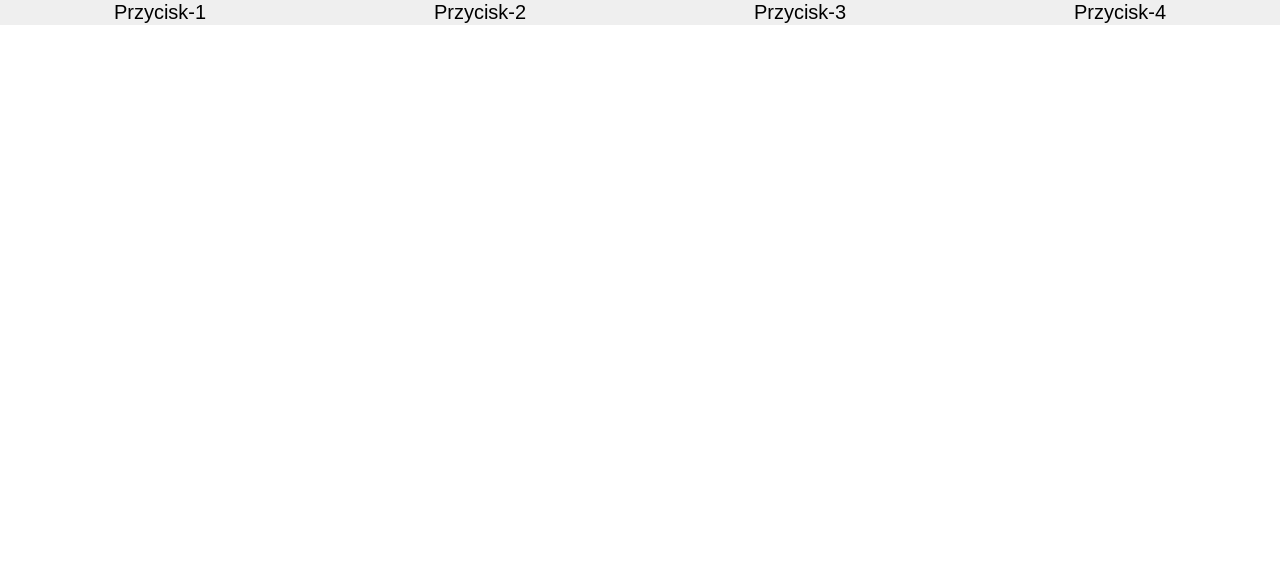
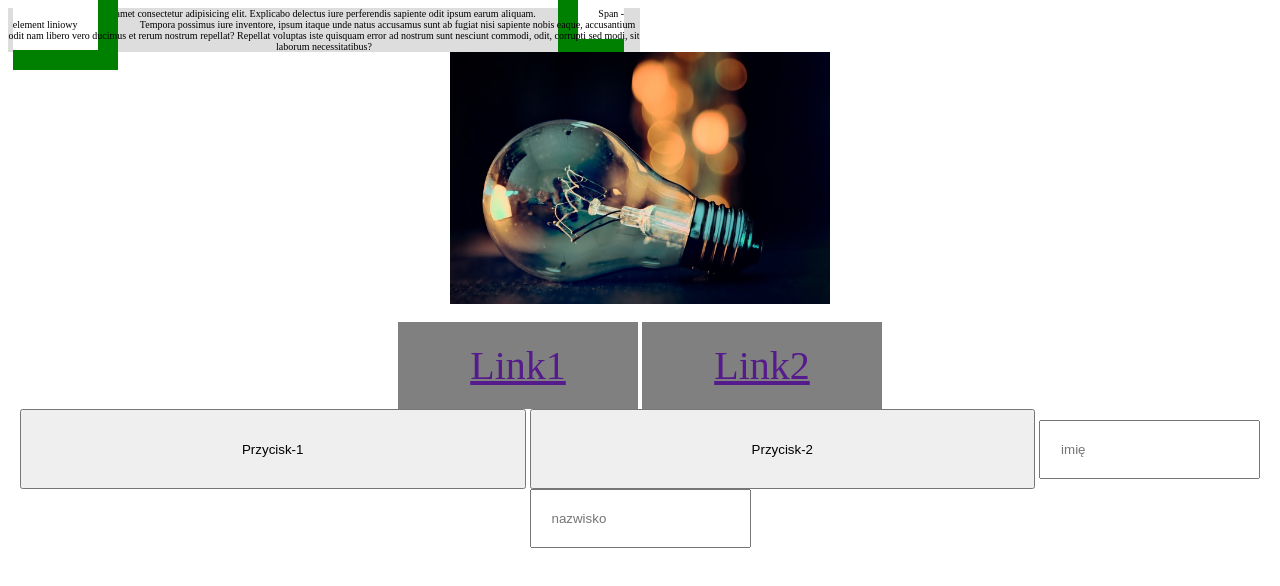
Before and after one commit to ChrisKrausDev/Kurs-WebDev-zaawansowany, a plain HTML site: page day 2/display/index.html in a window 1280 px wide. Drawn offline with Linux system fonts and the light colour scheme.

Commit message:
day_2 video_16

```diff
--- a/day 2/display/index.html
+++ b/day 2/display/index.html
@@ -7,31 +7,105 @@
     <meta http-equiv="X-UA-Compatible" content="ie=edge">
     <title>Document</title>
     <style>
-        * {
-            margin: 0;
-            border: 0;
+
+        body {
+            text-align: center;
+            /* tu następuje wyśrodkowanie elementów */
+        }
+        div {
+            font-size: 10px;
+            width: 50%;
+            /* height: 800px; */
+            background-color: #ddd;
         }
 
+        span{
+            background-color: #fff;
 
+            margin: 20px;
+            padding: 20px;
+            border: 20px solid green;
+            /* możliwość ustawienia paddingu (gdlr) i marginesu (lr) */
 
-        nav {
-            font-size: 0;
+            width: 1300px;
+            width: 300px;
+            /* dla el liniowego span obie powyższe właściwości są ustawionone domyslnie na auto! nie ma możliwości tego zmienić */
+        }
+
+        img{
+            display: block;
+            /* wyświetlany jest już jako element blokowy, reszta elementów wchodzi od prawej strony w tej samej linii
+
+            dodatkowo, nie działa wyśrodkowanie dziedziczone po rodzicu! (body) nalezy wtedy nadać margin: 0 auto;*/
+
+            margin: 0 auto;
+
+            width: 30%;
+            /* height: 200px; */
+            /* tyle zadeklarowane przestrzeni dla obrazka! zmienia jego proporcje! Jeśli ustawimy tylko width albo tylko height zostaną zachowane proporcje */
+
+            text-align: center;
+            /* nie ma jak wyśrodkować, wyśrodkowanie należy dokonać na rodziacach! patrzy body{} */
+        }
+
+        a {
+            /* display: block; */
+            /* blokowość wymusza na elemencie nową linię!  */
+
+            display: inline-block;
+            /* ma domyślnie tyle ile potrzebuje i pojawiają się obok siebie, oraz można okreslac width i height */
+
+            /* float: left; */
+            /* mała uwaga, tu stają się blokowo, i ma taki rozmiar jak potrzebuje */
+
+            padding: 20px;
+            width: 200px;
+            background-color: grey;
+            font-size: 40px;
         }
 
         button {
-            font-size: 20px;
-            width: 25%;
+            display: inline-block;
+            /* domyślnie dla button, można ustalić widht i height */
+
+            /* display: block; */
+            /* pojawiają się pod sobą, wymusza zmianę linii */
+
+            width: 40%;
+            height: 10vh;
+        }
+
+        input {
+            display: inline-block;
+            /* są rówineż inline block */
+
+            /* width: 400px; */
+            padding: 20px;
+        }
+
+        input:focus {
+            border: 6px solid red;
+            font-size: 40px;
         }
     </style>
 </head>
 
 <body>
-    <nav>
-        <button>Przycisk-1</button>
-        <button>Przycisk-2</button>
-        <button>Przycisk-3</button>
-        <button>Przycisk-4</button>
-    </nav>
+    <div>
+        Lorem ipsum dolor sit amet consectetur adipisicing elit. Explicabo delectus iure perferendis sapiente odit ipsum earum aliquam. <span>Span - element liniowy</span> Tempora possimus iure inventore, ipsum itaque unde
+            natus accusamus sunt ab fugiat nisi sapiente nobis eaque, accusantium odit nam libero vero ducimus et rerum nostrum repellat? Repellat voluptas iste quisquam error ad nostrum sunt nesciunt commodi, odit, corrupti sed modi, sit laborum necessitatibus?
+    </div>
+    <img src="obrazek.jpg" alt="">
+
+    <br>
+    <a href="">Link1</a>
+    <a href="">Link2</a>
+    <br>
+
+    <button>Przycisk-1</button>
+    <button>Przycisk-2</button>
+    <input type="text" placeholder="imię">
+    <input type="text" placeholder="nazwisko">
 </body>
 
 </html>
```
Also changed, not shown: day 2/display/index_przyciski.html (added, +36 -0 lines), day 2/position/index.html (+41 -16 lines).
